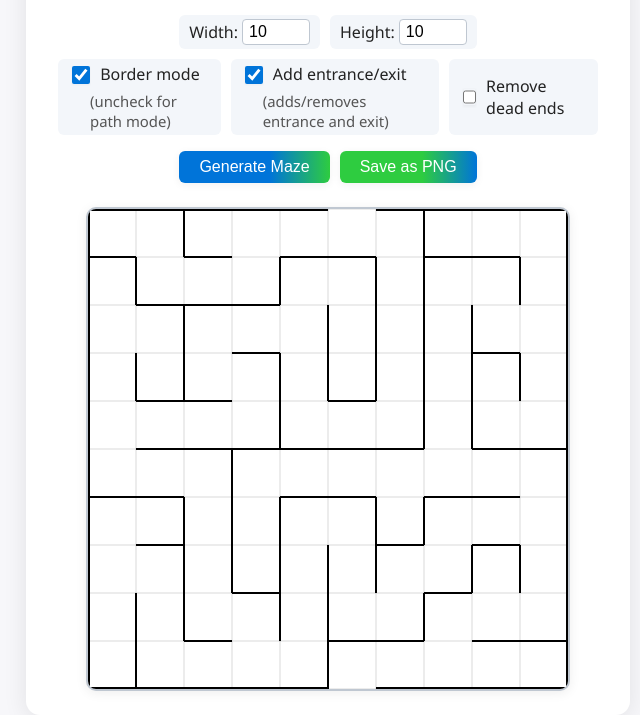
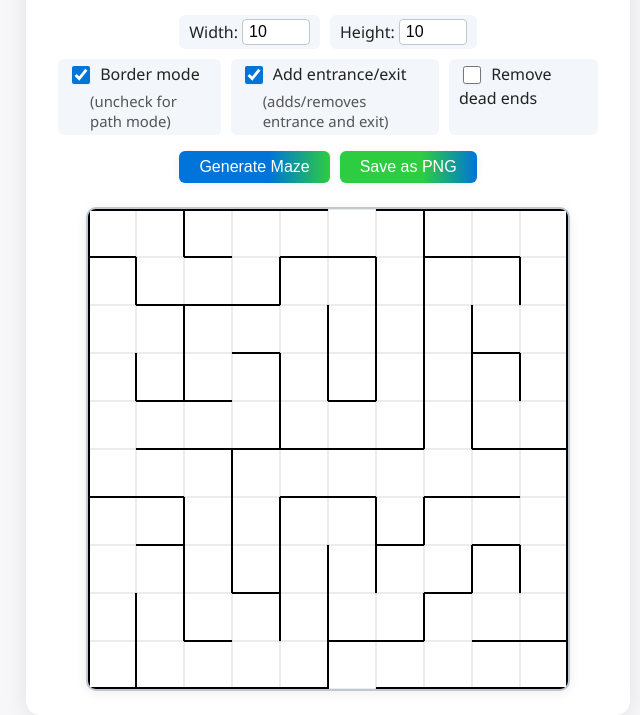
Before and after one commit to thebuntaro/maze-generator, a plain HTML site: page index.html in a window 1280 px wide. Shown: the part 144-859 px from the top of the page, without its empty margins (312-952 px from the left). Drawn offline with Linux system fonts and the light colour scheme.

Commit message:
set same style for checkboxes

```diff
--- a/index.html
+++ b/index.html
@@ -31,9 +31,11 @@
                     </span>
                     <span style="font-size:0.93em; color:#555; margin-left:22px;">(adds/removes entrance and exit)</span>
                 </label>
-                <label>
-                    <input type="checkbox" id="removeDeadEndsToggle">
-                    Remove dead ends
+                <label style="flex-direction:column; align-items:flex-start;">
+                    <span>
+                        <input type="checkbox" id="removeDeadEndsToggle">
+                        Remove dead ends
+                    </span>
                 </label>
             </div>
             <div style="display: flex; gap: 10px; margin-top: 6px;">
```
